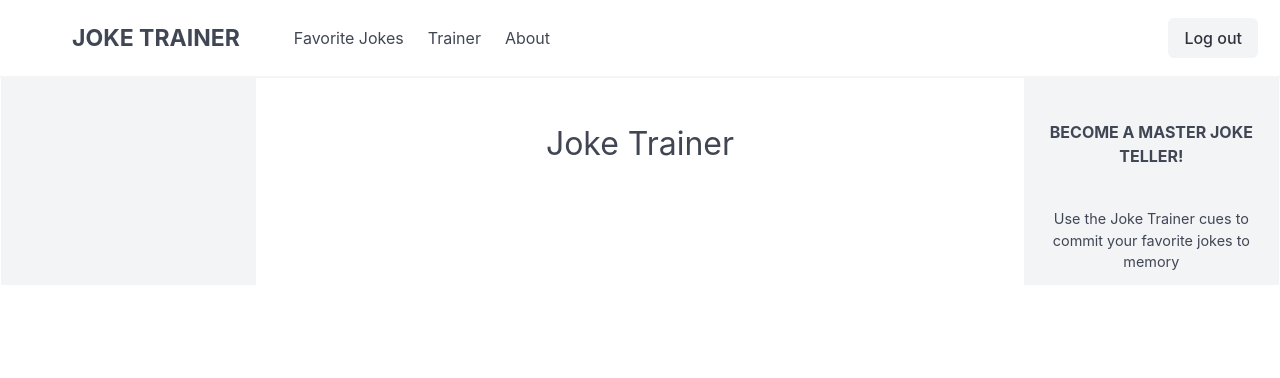
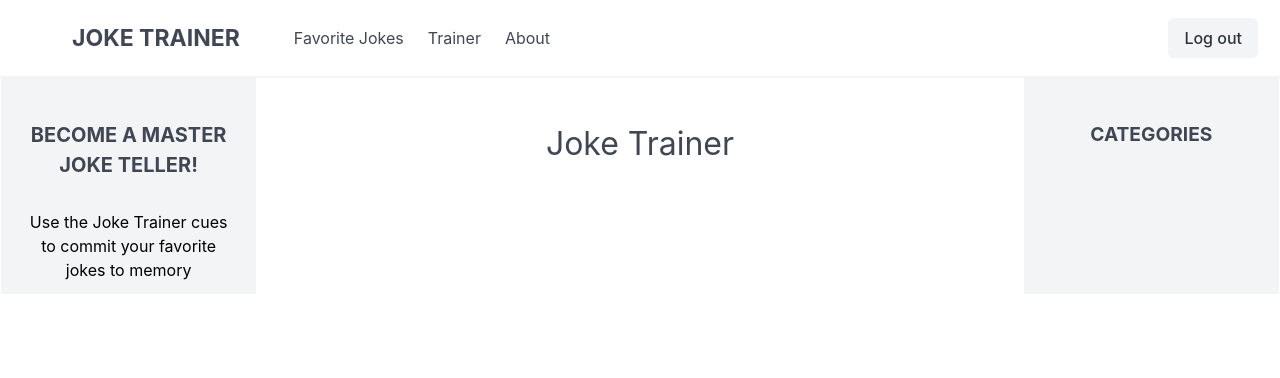
Before and after one commit to robbyhecht/joke-trainer, a Django app: page /favorites/trainer in a window 1280 px wide. Shown: the top 378 px of the page. Run offline with Django 3.2, Linux system fonts and the light colour scheme; the visitor is signed in with stand-in values (Sample User, id 1); data that the repository does not hold is empty; some libraries are stand-ins or nearby versions.

Commit message:
style changes to trainer and brain pic upload

```diff
--- a/jt/static/jt/index.css
+++ b/jt/static/jt/index.css
@@ -22,7 +22,8 @@
 }
 
 .col-1-div {
-  padding-left: 10%;
+  padding-left: 5%;
+  padding-right: 5%;
 }
 
 /* .column1 {
@@ -295,18 +296,20 @@
 
 /* JOKE TRAINER PAGE */
 
-.joke-trainer-right-header {
+.joke-trainer-left-header {
   margin-top: 40px;
+  margin-bottom: 30px;
 }
-.joke-trainer-right-header > h4 {
+.joke-trainer-left-header > h4 {
   font-weight: bold;
   text-transform: uppercase;
 }
 
-.joke-trainer-right-text {
- font-size: .9rem;
- margin-top: 40px;
+.joke-trainer-left-text {
+  color: black;
 }
+
+/* ABOUT SECTION */
 
 .about-div-main {
   margin-left: 5%;
--- a/jt/templates/favorite_trainer.html
+++ b/jt/templates/favorite_trainer.html
@@ -1,4 +1,15 @@
 {% extends 'index.html' %}
+
+{%block indexleft%}
+  <div>
+    <div class="joke-trainer-left-header">
+      <h4 class="is-size-5 has-text-centered">Become a master joke teller!</h4>
+    </div>
+    <div class="joke-trainer-left-text">
+      <p class="is-size-6 has-text-centered">Use the Joke Trainer cues to commit your favorite jokes to memory</p>
+    </div>
+  </div>
+{%endblock%}
 
 {%block indexcenter%}
   <div class="allcards-container">
@@ -27,12 +38,3 @@
     {% endfor %}
   </div>
 {%endblock%}
-
-{%block indexright%}
-  <div class="joke-trainer-right-header">
-    <h4>Become a master joke teller!</h4>
-  </div>
-  <div class="joke-trainer-right-text">
-    <p>Use the Joke Trainer cues to commit your favorite jokes to memory</p>
-  </div>
-{%endblock%}
```
Also changed, not shown: jt/static/jt/images/brain.png (added).
